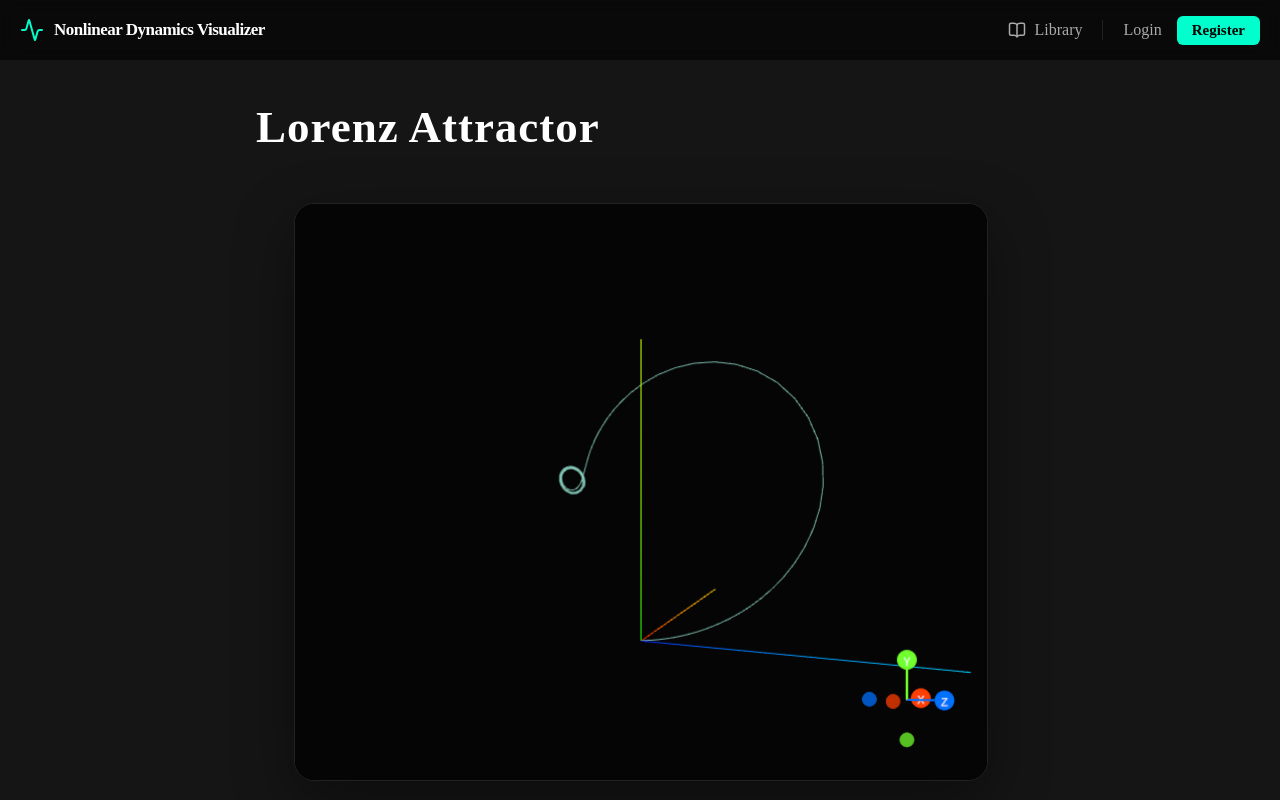
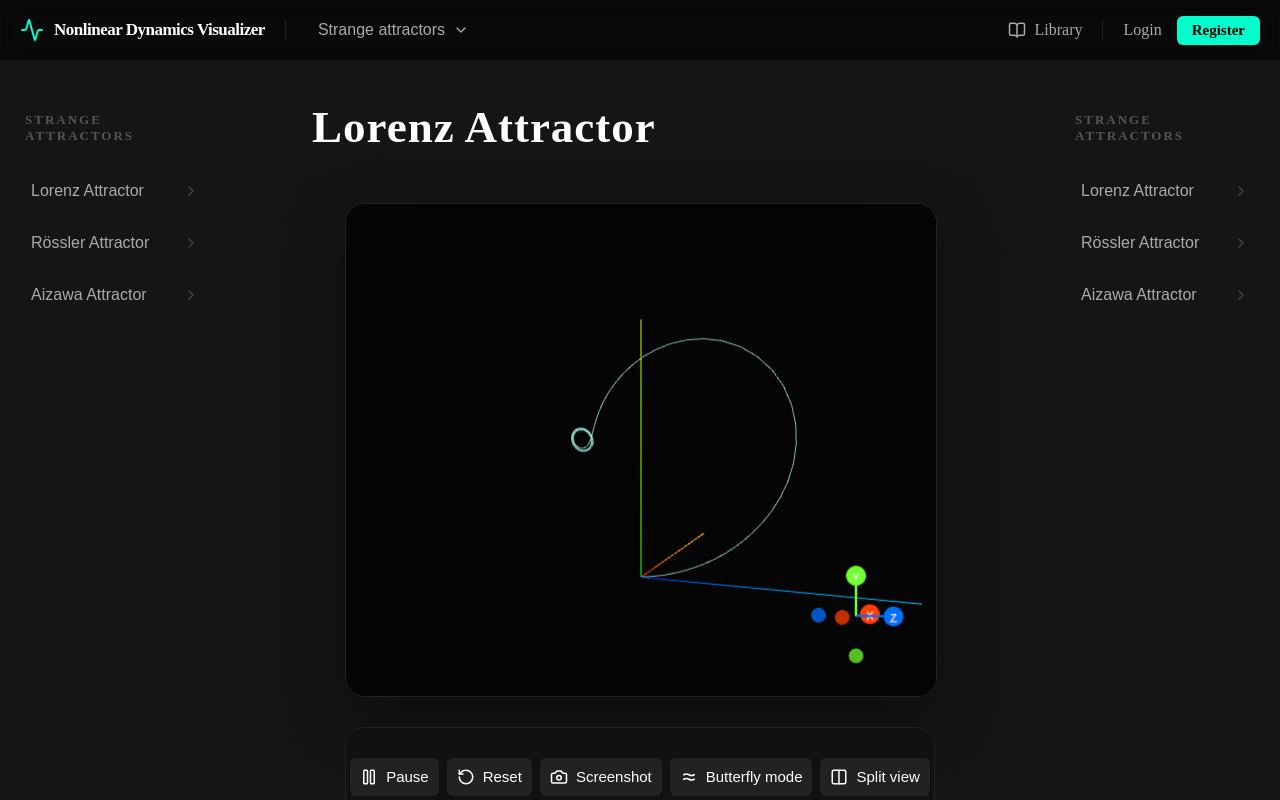
Before and after one commit to valeria-chelushkina/nonlinear-dynamics-visualizer, a React (Vite) app: page /sim/lorenz in a window 1280 px wide. Built offline with nearby package versions, Linux system fonts and the light colour scheme; the HTML template or start-up script is replaced by a standard one.

Commit message:
add attractors list sidebar and dropdown.

```diff
--- a/src/components/ui/Header.module.css
+++ b/src/components/ui/Header.module.css
@@ -17,6 +17,68 @@
   display: flex;
   align-items: center;
   justify-content: space-between;
+}
+
+.leftSection {
+  display: flex;
+  align-items: center;
+  gap: 20px;
+}
+
+.dropdownContainer {
+  position: relative;
+}
+
+.dropdownButton {
+  background: none;
+  border: none;
+  color: #aaa;
+  display: flex;
+  align-items: center;
+  gap: 8px;
+  font-size: 16px;
+  font-weight: 500;
+  cursor: pointer;
+  transition: all 0.2s;
+  padding: 8px 12px;
+  border-radius: 6px;
+}
+
+.dropdownButton:hover, .dropdownButton.active {
+  color: white;
+  background: rgba(255, 255, 255, 0.05);
+}
+
+.dropdownMenu {
+  position: absolute;
+  top: calc(100% + 10px);
+  left: 0;
+  background: #111;
+  border: 1px solid rgba(255, 255, 255, 0.1);
+  border-radius: 10px;
+  padding: 8px;
+  width: 200px;
+  box-shadow: 0 10px 30px rgba(0, 0, 0, 0.5);
+  display: flex;
+  flex-direction: column;
+  gap: 2px;
+}
+
+.dropdownItem {
+  background: none;
+  border: none;
+  color: #aaa;
+  padding: 10px 15px;
+  text-align: left;
+  border-radius: 6px;
+  cursor: pointer;
+  transition: all 0.2s;
+  font-size: 14px;
+}
+
+.dropdownItem:hover {
+  background: rgba(255, 255, 255, 0.05);
+  color: #00ffcc;
 }
 
 .logo {
--- a/src/components/ui/Header.tsx
+++ b/src/components/ui/Header.tsx
@@ -1,19 +1,66 @@
-import React from 'react';
-import { Link } from 'react-router-dom';
+import React, { useState, useRef, useEffect } from 'react';
+import { Link, useNavigate } from 'react-router-dom';
 import { useSimulationStore } from '@/store/useSimulationStore';
-import { BookOpen, LogOut, User as UserIcon, Activity } from 'lucide-react';
+import { BookOpen, LogOut, User as UserIcon, Activity, ChevronDown } from 'lucide-react';
+import { SYSTEM_REGISTRY } from '@/core/systems';
 import styles from './Header.module.css';
 
 const Header: React.FC = () => {
   const { user, logout } = useSimulationStore();
+  const [dropdownOpen, setDropdownOpen] = useState(false);
+  const dropdownRef = useRef<HTMLDivElement>(null);
+  const navigate = useNavigate();
+
+  const systems = Object.values(SYSTEM_REGISTRY);
+
+  useEffect(() => {
+    const handleClickOutside = (event: MouseEvent) => {
+      if (dropdownRef.current && !dropdownRef.current.contains(event.target as Node)) {
+        setDropdownOpen(false);
+      }
+    };
+    document.addEventListener('mousedown', handleClickOutside);
+    return () => document.removeEventListener('mousedown', handleClickOutside);
+  }, []);
 
   return (
     <header className={styles.header}>
       <div className={styles.container}>
-        <Link to="/" className={styles.logo}>
-          <Activity color="#00ffcc" size={24} />
-          <span>Nonlinear Dynamics Visualizer</span>
-        </Link>
+        <div className={styles.leftSection}>
+          <Link to="/" className={styles.logo}>
+            <Activity color="#00ffcc" size={24} />
+            <span>Nonlinear Dynamics Visualizer</span>
+          </Link>
+
+          <div className={styles.divider} />
+
+          <div className={styles.dropdownContainer} ref={dropdownRef}>
+            <button
+              className={`${styles.dropdownButton} ${dropdownOpen ? styles.active : ''}`}
+              onClick={() => setDropdownOpen(!dropdownOpen)}
+            >
+              <span>Strange attractors</span>
+              <ChevronDown size={16} />
+            </button>
+
+            {dropdownOpen && (
+              <div className={styles.dropdownMenu}>
+                {systems.map((system) => (
+                  <button
+                    key={system.id}
+                    className={styles.dropdownItem}
+                    onClick={() => {
+                      navigate(`/sim/${system.id}`);
+                      setDropdownOpen(false);
+                    }}
+                  >
+                    {system.name}
+                  </button>
+                ))}
+              </div>
+            )}
+          </div>
+        </div>
 
         <nav className={styles.nav}>
           <Link to="/library" className={styles.navLink}>
--- /dev/null
+++ b/src/components/ui/Sidebar.module.css
@@ -0,0 +1,58 @@
+.sidebar {
+  width: 200px;
+  padding: 30px 15px;
+  position: sticky;
+  display: flex;
+  flex-direction: column;
+  gap: 20px;
+  overflow-y: auto;
+  margin-top: 10px;
+}
+
+.title {
+  font-size: 13px;
+  font-weight: 800;
+  color: #555;
+  text-transform: uppercase;
+  letter-spacing: 2px;
+  padding: 0 10px;
+  margin-bottom: 5px;
+}
+
+.list {
+  display: flex;
+  flex-direction: column;
+  gap: 8px;
+}
+
+.item {
+  background: none;
+  border: 1px solid transparent;
+  padding: 12px 15px;
+  border-radius: 10px;
+  color: #aaa;
+  display: flex;
+  align-items: center;
+  justify-content: space-between;
+  cursor: pointer;
+  transition: all 0.2s ease;
+  font-size: 16px;
+  font-weight: 500;
+  text-align: left;
+}
+
+.item:hover {
+  background: rgba(255, 255, 255, 0.03);
+  color: white;
+  border-color: rgba(255, 255, 255, 0.05);
+}
+
+.item:hover .icon {
+  transform: translateX(3px);
+  color: #00ffcc;
+}
+
+.icon {
+  color: #444;
+  transition: all 0.2s ease;
+}
--- /dev/null
+++ b/src/components/ui/Sidebar.tsx
@@ -0,0 +1,30 @@
+import React from 'react';
+import { useNavigate } from 'react-router-dom';
+import { SYSTEM_REGISTRY } from '@/core/systems';
+import styles from './Sidebar.module.css';
+import { ChevronRight } from 'lucide-react';
+
+const Sidebar: React.FC = () => {
+  const navigate = useNavigate();
+  const systems = Object.values(SYSTEM_REGISTRY);
+
+  return (
+    <aside className={styles.sidebar}>
+      <h2 className={styles.title}>Strange Attractors</h2>
+      <div className={styles.list}>
+        {systems.map((system) => (
+          <button
+            key={system.id}
+            className={styles.item}
+            onClick={() => navigate(`/sim/${system.id}`)}
+          >
+            <span>{system.name}</span>
+            <ChevronRight size={16} className={styles.icon} />
+          </button>
+        ))}
+      </div>
+    </aside>
+  );
+};
+
+export default Sidebar;
--- a/src/pages/SimulationPage.module.css
+++ b/src/pages/SimulationPage.module.css
@@ -1,17 +1,24 @@
+.pageWrapper {
+  display: flex;
+  width: 100%;
+  overflow: hidden;
+  background: rgb(21, 21, 21);
+}
+
 .page {
-  width: 100%;
-  background: rgb(21, 21, 21);
+  flex: 1;
+  overflow-y: auto;
   padding: 40px 0;
 }
 
 .container {
-  width: 60%;
+  width: 80%;
   margin: 0 auto;
   padding: 0 20px;
   display: flex;
   flex-direction: column;
   gap: 50px;
-  transition: width 0.3s ease;
+  transition: all 0.3s ease;
 }
 
 .container.wide {
--- a/src/pages/SimulationPage.tsx
+++ b/src/pages/SimulationPage.tsx
@@ -1,11 +1,12 @@
-import React, { useEffect } from 'react';
-import { useParams } from 'react-router-dom';
-import SimulationCanvas from '@/components/canvas/SimulationCanvas';
-import Controls from '@/components/ui/Controls';
-import { SYSTEM_REGISTRY } from '@/core/systems';
-import { useSimulationStore } from '@/store/useSimulationStore';
-import styles from './SimulationPage.module.css';
-import { Play, Pause, RotateCcw } from 'lucide-react';
+import React, { useEffect } from "react";
+import { useParams } from "react-router-dom";
+import SimulationCanvas from "@/components/canvas/SimulationCanvas";
+import Controls from "@/components/ui/Controls";
+import { SYSTEM_REGISTRY } from "@/core/systems";
+import { useSimulationStore } from "@/store/useSimulationStore";
+import styles from "./SimulationPage.module.css";
+import { Play, Pause, RotateCcw } from "lucide-react";
+import Sidebar from "@/components/ui/Sidebar";
 
 const MasterControls: React.FC = () => {
   const { toggleAllPause, syncAll, sims } = useSimulationStore();
@@ -17,7 +18,7 @@ const MasterControls: React.FC = () => {
       <div className={styles.masterButtons}>
         <button className={styles.masterButton} onClick={toggleAllPause}>
           {bothPaused ? <Play size={16} /> : <Pause size={16} />}
-          {bothPaused ? 'Resume Both' : 'Pause Both'}
+          {bothPaused ? "Resume Both" : "Pause Both"}
         </button>
         <button className={styles.masterButton} onClick={syncAll}>
           <RotateCcw size={16} /> Reset Both
@@ -29,18 +30,18 @@ const MasterControls: React.FC = () => {
 
 const SimulationPage: React.FC = () => {
   const { id } = useParams<{ id: string }>();
-  const system = SYSTEM_REGISTRY[id || 'lorenz'];
-  const { setSystemType, resetSimulation, comparisonMode } = useSimulationStore();
+  const system = SYSTEM_REGISTRY[id || "lorenz"];
+  const { setSystemType, resetSimulation, comparisonMode } =
+    useSimulationStore();
 
   useEffect(() => {
-    const currentId = id || 'lorenz';
+    const currentId = id || "lorenz";
 
-    setSystemType('left', currentId);
-    setSystemType('right', currentId);
+    setSystemType("left", currentId);
+    setSystemType("right", currentId);
 
-    resetSimulation('left');
-    resetSimulation('right');
-
+    resetSimulation("left");
+    resetSimulation("right");
   }, [id, setSystemType, resetSimulation]);
 
   if (!system) {
@@ -52,8 +53,12 @@ const SimulationPage: React.FC = () => {
   }
 
   return (
+    <div className={styles.pageWrapper}>
+      {!comparisonMode && <Sidebar />}
       <div className={styles.page}>
-      <div className={`${styles.container} ${comparisonMode ? styles.wide : ''}`}>
+        <div
+          className={`${styles.container} ${comparisonMode ? styles.wide : ""}`}
+        >
           <header className={styles.header}>
             <h1>{system.name}</h1>
           </header>
@@ -65,7 +70,9 @@ const SimulationPage: React.FC = () => {
           )}
 
           {/* First part: visualizer and controls */}
-        <div className={`${styles.simPart} ${comparisonMode ? styles.split : ''}`}>
+          <div
+            className={`${styles.simPart} ${comparisonMode ? styles.split : ""}`}
+          >
             <div className={styles.simColumn}>
               <div className={styles.simCard}>
                 <div className={styles.canvasWrapper}>
@@ -127,6 +134,9 @@ const SimulationPage: React.FC = () => {
           </div>
         </div>
       </div>
+      { /* A placeholder */ }
+      {!comparisonMode && <Sidebar />}
+    </div>
   );
 };
 
```
Lines whose indentation alone changed are shown as unchanged.
